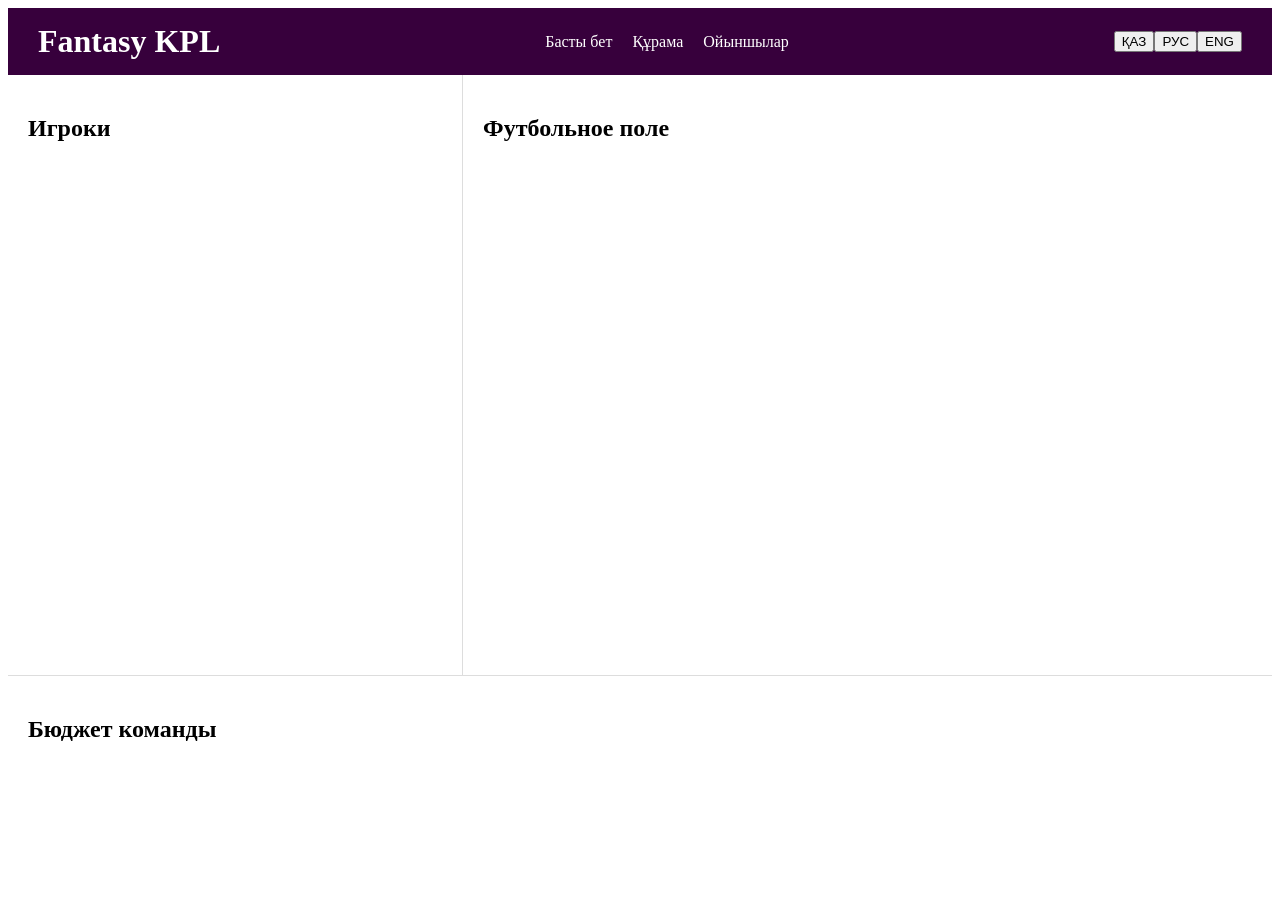
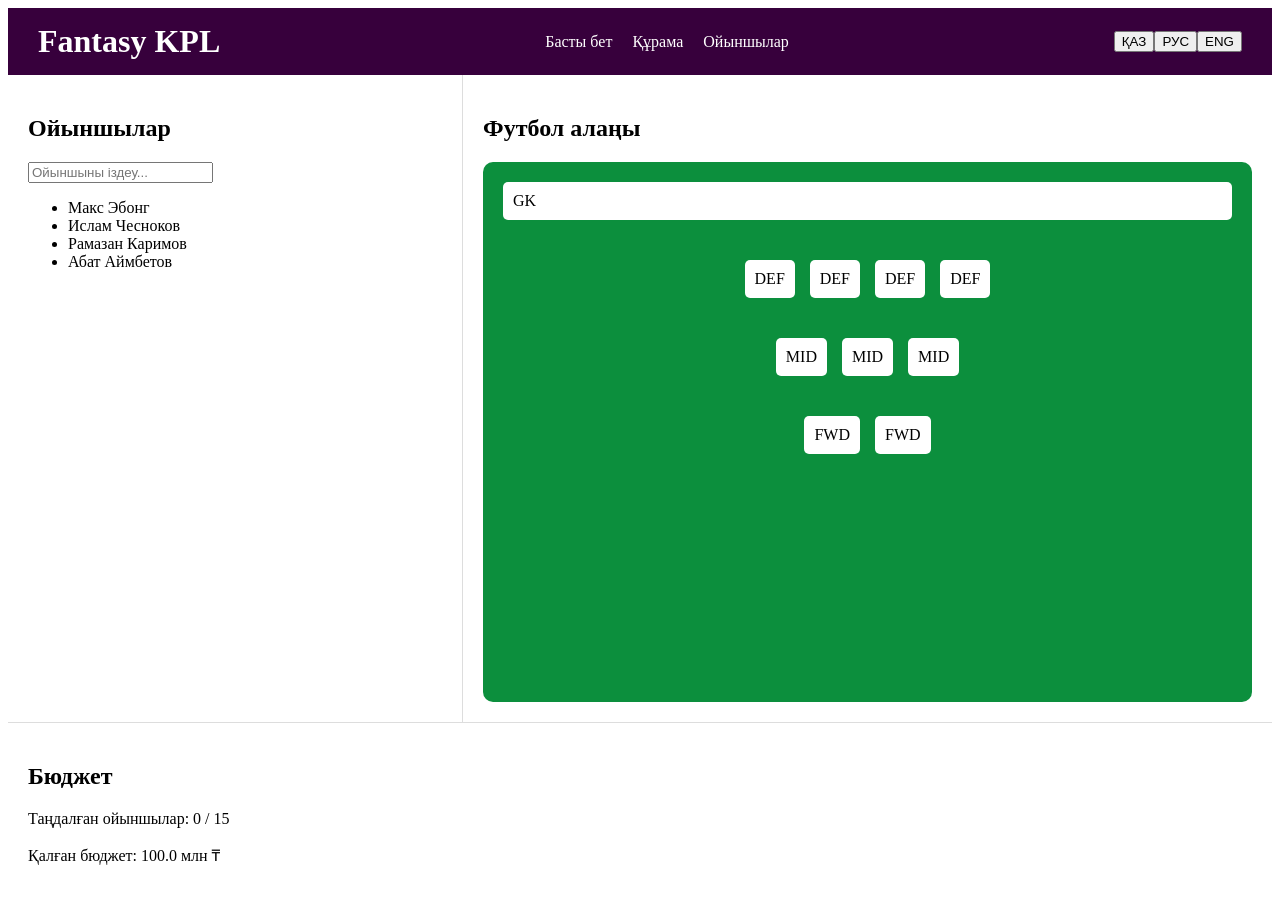
Before and after one commit to eraxa7/fantasy-kpl, an Angular app: page / in a window 1280 px wide. Shown: the top 904 px of the page. Before the commit the page ends 800 px from the top, so only its background shows below. Built offline with nearby package versions, Linux system fonts and the light colour scheme.

Commit message:
Add main page layout and placeholders

```diff
--- a/src/app/components/budget-panel/budget-panel.html
+++ b/src/app/components/budget-panel/budget-panel.html
@@ -1 +1,4 @@
-<h2>Бюджет команды</h2>
+<h2>Бюджет</h2>
+
+<p>Таңдалған ойыншылар: 0 / 15</p>
+<p>Қалған бюджет: 100.0 млн ₸</p>
--- a/src/app/components/player-list/player-list.html
+++ b/src/app/components/player-list/player-list.html
@@ -1 +1,13 @@
-<h2>Игроки</h2>
+<h2>Ойыншылар</h2>
+
+<input
+  type="text"
+  placeholder="Ойыншыны іздеу..."
+>
+
+<ul>
+  <li>Макс Эбонг</li>
+  <li>Ислам Чесноков</li>
+  <li>Рамазан Каримов</li>
+  <li>Абат Аймбетов</li>
+</ul>
--- a/src/app/components/team-field/team-field.css
+++ b/src/app/components/team-field/team-field.css
@@ -0,0 +1,19 @@
+.field {
+  background: #0c8f3d;
+  min-height: 500px;
+  padding: 20px;
+  border-radius: 10px;
+}
+
+.row {
+  display: flex;
+  justify-content: center;
+  gap: 15px;
+  margin: 40px 0;
+}
+
+.position {
+  background: white;
+  padding: 10px;
+  border-radius: 5px;
+}
--- a/src/app/components/team-field/team-field.html
+++ b/src/app/components/team-field/team-field.html
@@ -1 +1,23 @@
-<h2>Футбольное поле</h2>
+<h2>Футбол алаңы</h2>
+
+<div class="field">
+  <div class="position">GK</div>
+
+  <div class="row">
+    <div class="position">DEF</div>
+    <div class="position">DEF</div>
+    <div class="position">DEF</div>
+    <div class="position">DEF</div>
+  </div>
+
+  <div class="row">
+    <div class="position">MID</div>
+    <div class="position">MID</div>
+    <div class="position">MID</div>
+  </div>
+
+  <div class="row">
+    <div class="position">FWD</div>
+    <div class="position">FWD</div>
+  </div>
+</div>
```
